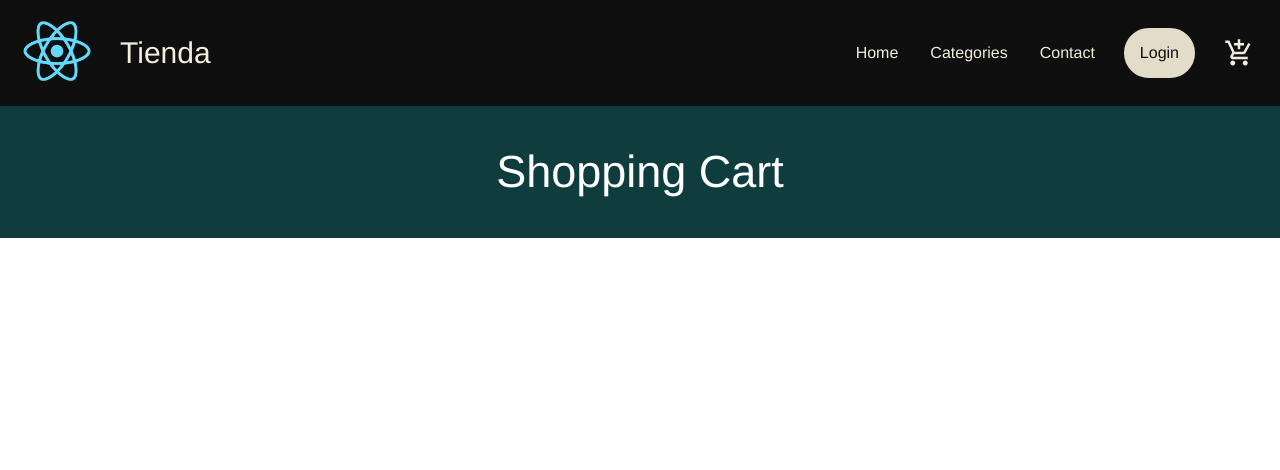
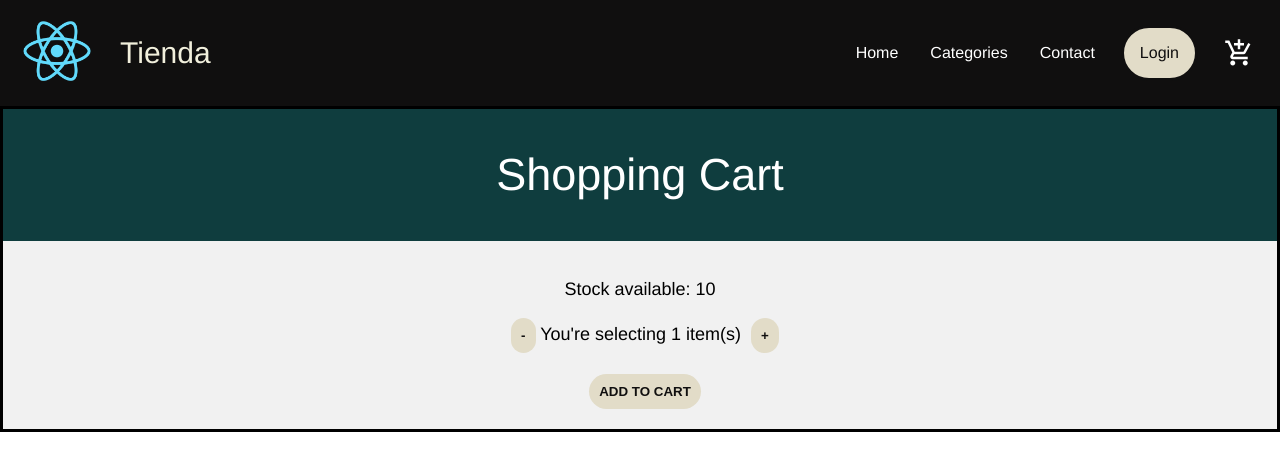
Before and after one commit to santiiagoduarte/react-app, a React (Create React App) app: page / in a window 1280 px wide. Shown: the top 470 px of the page. Built offline with nearby package versions, Linux system fonts and the light colour scheme.

Commit message:
ItemCount controls implemented.

```diff
--- a/src/components/CartWidget/index.jsx
+++ b/src/components/CartWidget/index.jsx
@@ -6,7 +6,7 @@ const CartWidget = () => {
         cursor: 'pointer',
         verticalAlign: 'middle',
         textDecoration: 'none',
-        color: '#F1EFDC',
+        color: 'white',
         fontSize: 30,
     }
 
--- /dev/null
+++ b/src/components/ItemCount/index.jsx
@@ -0,0 +1,44 @@
+import { useEffect, useState } from "react";
+
+const ItemCount = ({initial, stock, onAdd}) => {
+    let btnStyle = {
+        padding: 10,
+        marginLeft: 10,
+        fontWeight: 'bold',
+        verticalAlign: 'middle',
+        textDecoration: 'none',
+        color: '#100F0F',
+        border: 'none',
+        borderRadius: 30,
+        background: '#E2DCC8'
+    }
+    const [count, setCount] = useState(parseInt(initial));
+
+    const removeItem = () => {
+        setCount(count - 1);
+    }
+
+    const addItem = () => {
+        setCount(count + 1);
+    }
+    useEffect (() => {
+        setCount(parseInt(initial));
+    }, [initial])
+
+    return (
+        <div>
+            <p>Stock available: {stock}</p>
+            <button style={btnStyle} disabled={count <= 1} onClick={removeItem}>-</button>
+            <span> You're selecting {count} item(s)</span>
+            <button style={btnStyle} disabled={count >= stock} onClick={addItem}>+</button>
+            <br/>
+            <br/>
+            <div>
+                <button style={btnStyle} disabled={count > stock} onClick={() => onAdd(count)} >ADD TO CART</button>
+            </div>
+        </div>
+    );
+}
+
+
+export default ItemCount;
--- a/src/components/Navbar/index.jsx
+++ b/src/components/Navbar/index.jsx
@@ -30,7 +30,7 @@ const Navbar = () => {
         cursor: 'pointer',
         verticalAlign: 'middle',
         textDecoration: 'none',
-        color: '#F1EFDC',
+        color: 'white',
     }
 
     let loginBtn = {
--- a/src/containers/ItemListContainer.jsx
+++ b/src/containers/ItemListContainer.jsx
@@ -1,20 +1,43 @@
-const ItemListContainer = ({color, msg}) => {
+import ItemCount from "../components/ItemCount";
+
+const ItemListContainer = ({msg}) => {
     let titleStyle = {
         backgroundColor: 'color',
-        paddingBottom: 40,
         margin: 40,
         fontSize: 45,
         fontWeight: 300,
         fontStyle: 'bold',
         color: 'white'
+    }
+    let countCardStyles = {
+        backgroundColor: '#F1F1F1',
+        padding: 20,
+        fontSize: 18
+    }
+    let itemBoxCard = {
+        border: 'solid'
+    }
 
+    const onAdd = (price) => {
+        (console.log('You have purchased $ {price} in items'));
     }
+
+
+
     return (
-        <span>
-            <h2 style={titleStyle} >{msg}</h2>
-            {/* {children} */}
-        </span>
+        <div style={itemBoxCard}>
+            <div>
+                <span>
+                    <h2 style={titleStyle} >{msg}</h2>
+                </span>
+                <div style={countCardStyles}>
+                    <ItemCount initial={1} stock={10} onAdd={onAdd}/>
+                </div>
+            </div>
+        </div>
+
     )
+
 }
 
 
```
